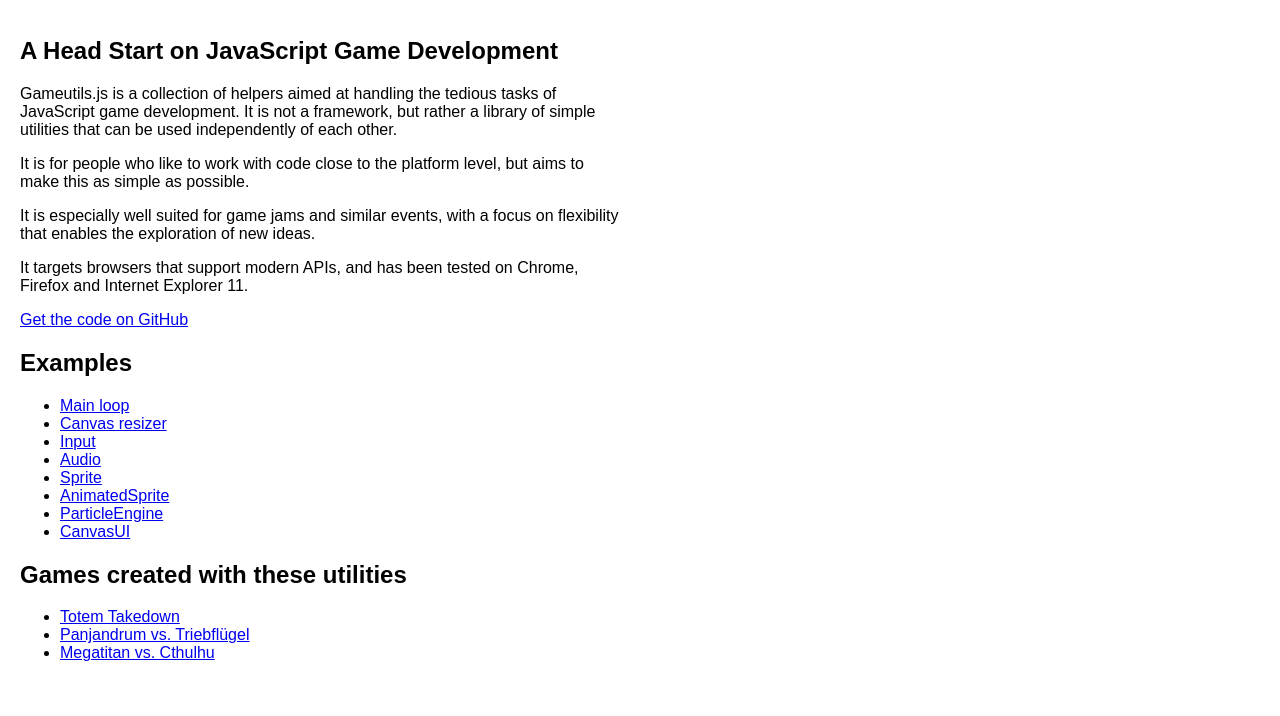
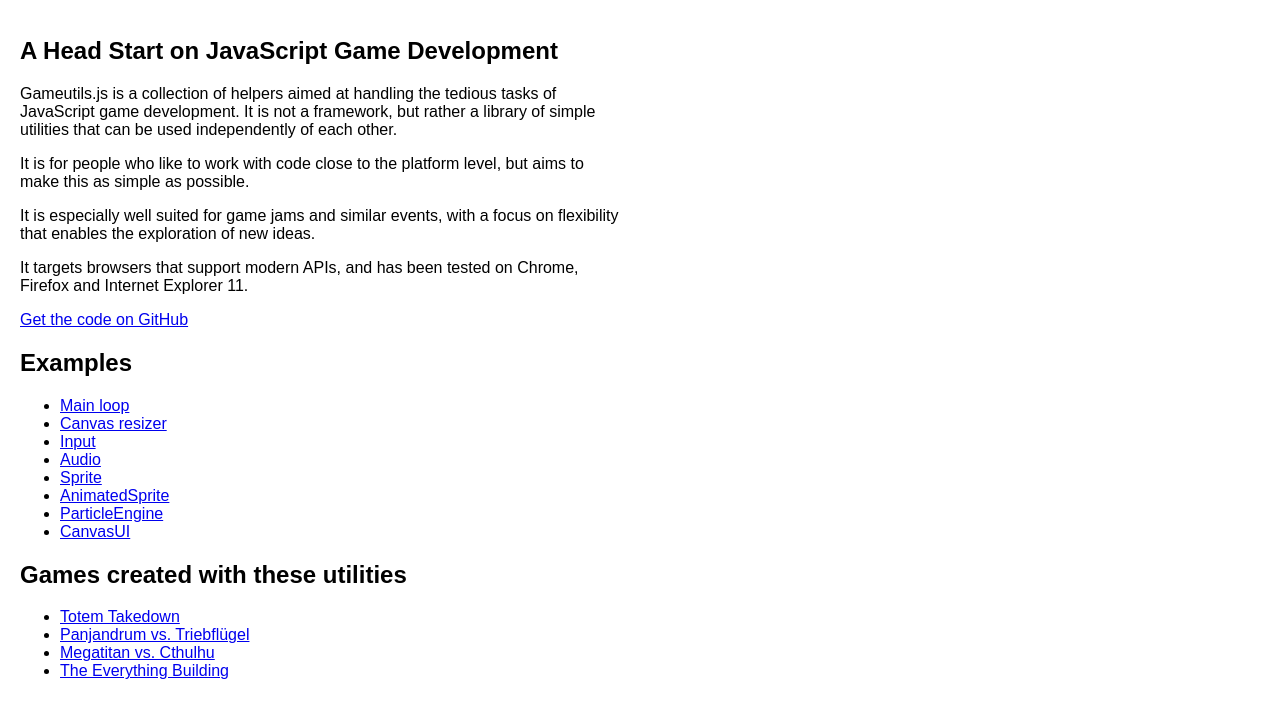
Before and after one commit to Oletus/gameutils.js, a website: page index.html in a window 1280 px wide. Shown: the part 160-876 px from the top of the page. Drawn offline with Linux system fonts and the light colour scheme.

Commit message:
Add The Everything Building to links

```diff
--- a/index.html
+++ b/index.html
@@ -37,6 +37,7 @@
 <li><a href="http://oletus.github.io/totemteardown/">Totem Takedown</a></li>
 <li><a href="http://oletus.github.io/codename-x/">Panjandrum vs. Triebflügel</a></li>
 <li><a href="http://oletus.github.io/megatitan/">Megatitan vs. Cthulhu</a></li>
+<li><a href="http://oletus.github.io/elevator/">The Everything Building</a></li>
 </ul>
 </div>
 </body>
```
